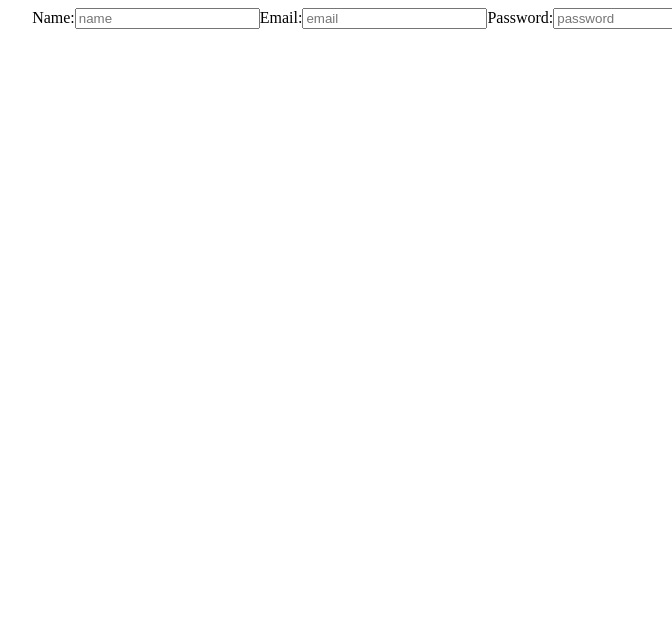
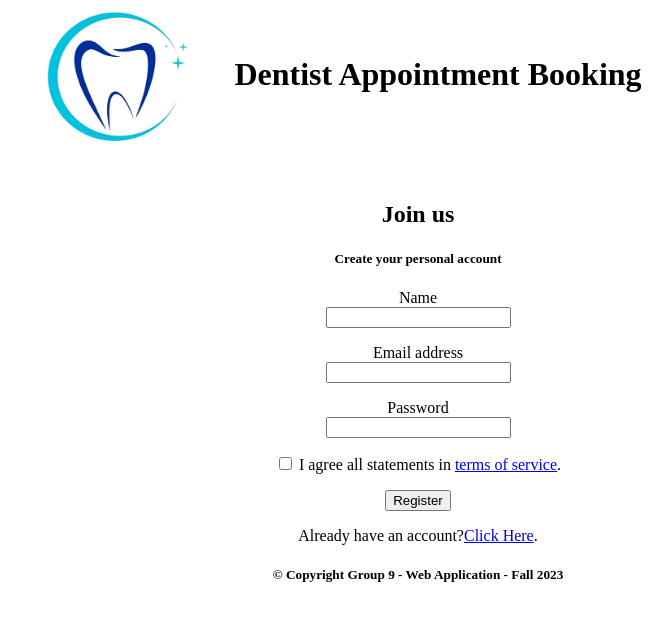
Before and after one commit to JesterDomingo/DentistWebApp, a React (Create React App) app in the folder dentist-booking-app/: page /signup in a window 1280 px wide. Shown: the top 620 px of the page, without its empty margins (550-1222 px from the left). Built offline with nearby package versions, Linux system fonts and the light colour scheme.

Commit message:
Jester Domingo Authentication commit

```diff
--- a/dentist-booking-app/src/App.js
+++ b/dentist-booking-app/src/App.js
@@ -1,6 +1,6 @@
 import React, { useState, useEffect } from 'react';
+import { BrowserRouter as Router, Routes, Route }from 'react-router-dom';
 import axios from 'axios';
-import { Routes, Route, useNavigate } from 'react-router-dom';
 import Login from './pages/Login';
 import Register from './pages/Register';
 import Homepage from './pages/Homepage';
--- a/dentist-booking-app/src/pages/Dashboard.js
+++ b/dentist-booking-app/src/pages/Dashboard.js
@@ -1,10 +1,13 @@
 import React, { useState, useEffect } from "react";
 import axios from "axios";
-import { Routes, Route, useNavigate, useLocation } from "react-router-dom";
+import { useNavigate, useLocation } from "react-router-dom";
 import Header from "../components/header";
 import Footer from "../components/footer";
 
 const Dashboard = () => {
+  const navigate = useNavigate();
+  const location = useLocation();
+
   const [appointments, setAppointments] = useState([]);
   const [newAppointment, setNewAppointment] = useState({
     patientName: "",
@@ -13,6 +16,13 @@ const Dashboard = () => {
     dentistName: "",
   });
   const [editAppointment, setEditAppointment] = useState(null);
+
+  useEffect(() => {
+    const token = localStorage.getItem('token');
+    if (!token) {
+      navigate('/', { state: { message: 'Please log in to access the dashboard' } });
+    }
+  }, [navigate]);
 
   useEffect(() => {
     fetchAppointments();
@@ -94,6 +104,13 @@ const Dashboard = () => {
         console.error("Error deleting appointment:", error.response.data)
       );
   };
+
+  //LOGOUT
+  const handleLogout = () => {
+    localStorage.removeItem('token'); //token clear
+    navigate('/', { state: { message: 'Successfully logged out' } });
+  };
+
   return (
     <div>
       <Header></Header>
@@ -161,6 +178,9 @@ const Dashboard = () => {
           </ul>
         </div>
       </div>
+      <div className="logout-button">
+          <button onClick={handleLogout}>Logout</button>
+        </div>
       <Footer></Footer>
     </div>
   );
--- a/dentist-booking-app/src/pages/Login.js
+++ b/dentist-booking-app/src/pages/Login.js
@@ -1,45 +1,61 @@
-import React, { useState } from "react";
-import axios from "axios";
-import { Link, useNavigate } from "react-router-dom";
+import React, { useState } from 'react';
+import { Link, useNavigate } from 'react-router-dom';
+import axios from 'axios';
 import Header from "../components/header";
 import Footer from "../components/footer";
 
 const Login = () => {
-  const [data, setData] = useState({
+  const navigate = useNavigate();
+
+  const [loginUser, setLoginUser] = useState({
     email: '',
     password: '',
-  })
-    const handleLogin = (e) => {
-    e.preventDefault()
-  }
+  });
+
+  const [error, setError] = useState('');
+
+  const handleChange = (e) => {
+    setLoginUser({ ...loginUser, [e.target.name]: e.target.value });
+  };
+
+  const handleLogin = async (e) => {
+    e.preventDefault();
+
+    try {
+      const response = await axios.post('http://localhost:5000/auth/login', loginUser);
+
+      if (response.data.success) {
+        console.log('Login successful');
+        localStorage.setItem('token', response.data.token); //Token Storage
+        navigate('/dashboard');
+      } else {
+        setError('Invalid email or password');
+      }
+    } catch (error) {
+      console.error('Error during login:', error.message);
+      setError('Something went wrong. Please try again.');
+    }
+  };
 
   return (
     <div>
       <Header></Header>
       <h1>Login</h1>
       <form onSubmit={handleLogin}>
-        <label>Email: </label>
-        <input
-          type="text"
-          placeholder="Enter Email"
-          value = {data.email}
-          onChange={(e) => setData({...data, email: e.target.value})}
-        ></input>
-        <label>Password: </label>
-        <input
-          type="text"
-          placeholder="Enter Password"
-          value = {data.password}
-          onChange={(e) => setData({...data, password: e.target.value})}
-        ></input>
-        <input type="submit"/>
+        <label>Email:</label>
+        <input type="email" name="email" value={loginUser.email} onChange={handleChange} required />
 
-        <br />
-        <p>OR</p>
-        <br />
+        <label>Password:</label>
+        <input type="password" name="password" value={loginUser.password} onChange={handleChange} required />
 
-        <Link to="/signup">Sign up</Link>
+        <button type="submit">Login</button>
+        {error && <p style={{ color: 'red' }}>{error}</p>}
       </form>
+      <footer>
+        <p>
+          Don't have an account? <Link to="/signup"> Click Here</Link>.
+        </p>
+      </footer>
       <Footer></Footer>
     </div>
   );
--- a/dentist-booking-app/src/pages/Register.js
+++ b/dentist-booking-app/src/pages/Register.js
@@ -1,62 +1,78 @@
 import React, { useState } from 'react';
+import { Link, useNavigate } from 'react-router-dom';
 import axios from 'axios';
-import { toast } from 'react-hot-toast';
-import { useNavigate } from 'react-router-dom';
+import Header from "../components/header";
+import Footer from "../components/footer";
 
-const RegistrationForm = () => {                         //REGISTER LOGIC DOES NOT WORK, IDK IF LOGIN WORKS TOO...
-  const navigate = useNavigate();                        //IF YOU WANT TO ACCESS THE BOOKING GO http://localhost:3000/dashboard
-  const [ data, setData] = useState({
-    username: '',
+const Register = () => {
+  const navigate = useNavigate();
+  const [user, setUser] = useState({
+    name: '',
     email: '',
     password: '',
-  })
-    const registerUser = async (e)=>{
-        e.preventDefault()
-        const {name, email, password} = data
-        try{
-          const {data} = await axios.post('/signup', {
-            name, email, password
-          })
-        if(data.error){
-          toast.error(data.error)
-        } else{
-          setData({})
-          toast.success('Login Successful, Welcome')
-          navigate('/login')
-        }
-        } catch (error) {
-            console.log(error)
-        }
+  });
+
+  const handleChange = (e) => {
+    setUser({ ...user, [e.target.name]: e.target.value });
+  };
+
+  const handleRegister = async (e) => {
+    e.preventDefault();
+
+    try {
+      const response = await axios.post('http://localhost:5000/auth/signup', user);
+
+      if (response.data.success) {
+        console.log('Registration successful');
+        navigate.push('/login');
+      } else {
+        console.error('Registration failed:', response.data.message);
+      }
+    } catch (error) {
+      console.error('Error during registration:', error.message);
     }
+  };
 
-    return (
+  return (
     <div>
-      <form onSubmit={registerUser}>
-        <label>Name:</label>
-        <input
-          type="text"
-          placeholder="name"
-          value = {data.name}
-          onChange={(e) => setData({...data, name: e.target.value})}
-        />
-        <label>Email:</label>
-        <input
-          type="text"
-          placeholder="email"
-          value = {data.email}
-          onChange={(e) => setData({...data, email: e.target.value})}
-        />
-        <label>Password:</label>
-        <input
-          type="password"
-          placeholder="password"
-          value = {data.password}
-          onChange={(e) => setData({...data, password: e.target.value})}
-        />
-        <button type="submit">Register</button>
+      <Header></Header>
+      <h2>Join us</h2>
+      <h5>Create your personal account</h5>
+      <form onSubmit={handleRegister}>
+        <p>
+          <label>Name</label><br />
+          <input type="text" name="name" required onChange={handleChange} />
+        </p>
+        <p>
+          <label>Email address</label><br />
+          <input type="email" name="email" required onChange={handleChange} />
+        </p>
+        <p>
+          <label>Password</label><br />
+          <input type="password" name="password" required onChange={handleChange} />
+        </p>
+        <p>
+          <input type="checkbox" name="checkbox" id="checkbox" required />{' '}
+          <span>
+            I agree all statements in{' '}
+            <a href="https://google.com" target="_blank" rel="noopener noreferrer">
+              terms of service
+            </a>
+            .
+          </span>
+        </p>
+        <p>
+          <button id="sub_btn" type="submit">Register</button>
+        </p>
       </form>
+      <footer>
+        <p>
+          Already have an account?<Link to="/login">Click Here</Link>.
+        </p>
+      </footer>
+      <Footer></Footer>
     </div>
   );
 };
 
-export default RegistrationForm;
+export default Register;
```
Also changed, not shown: 2 other files (tests, documents, lock files or other folders).
